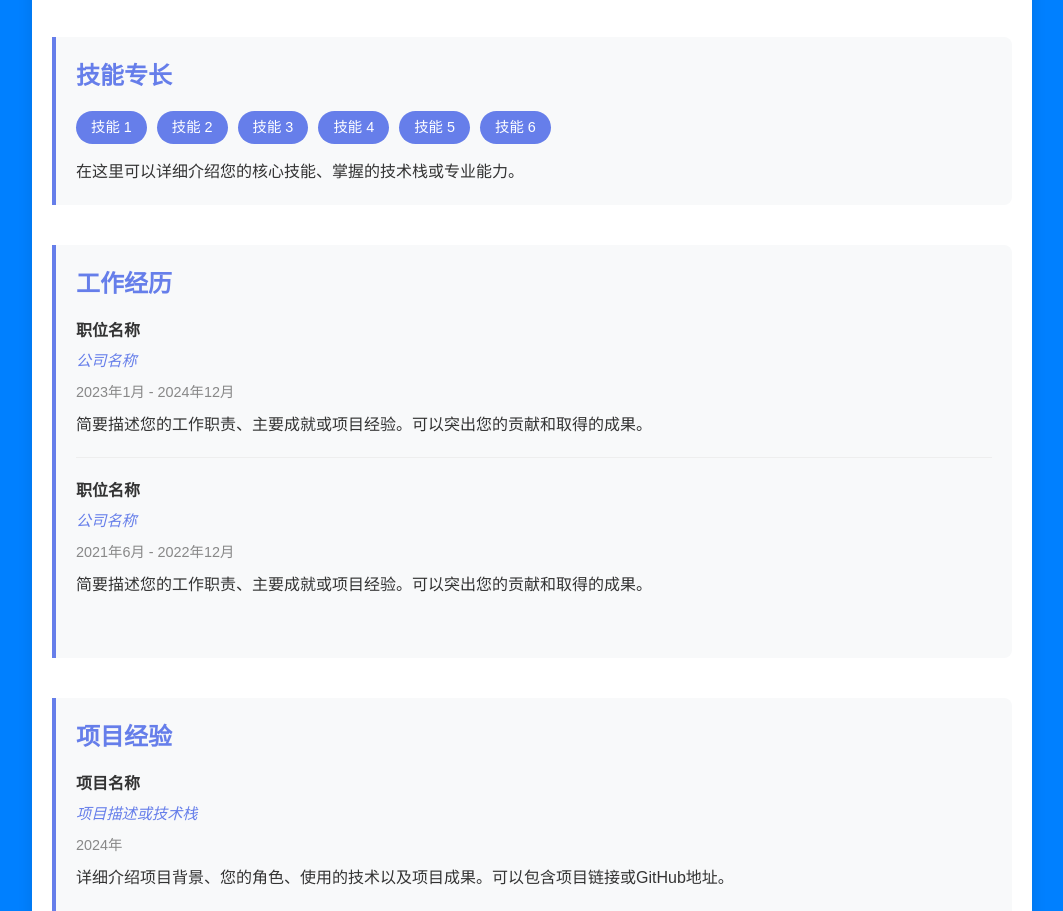
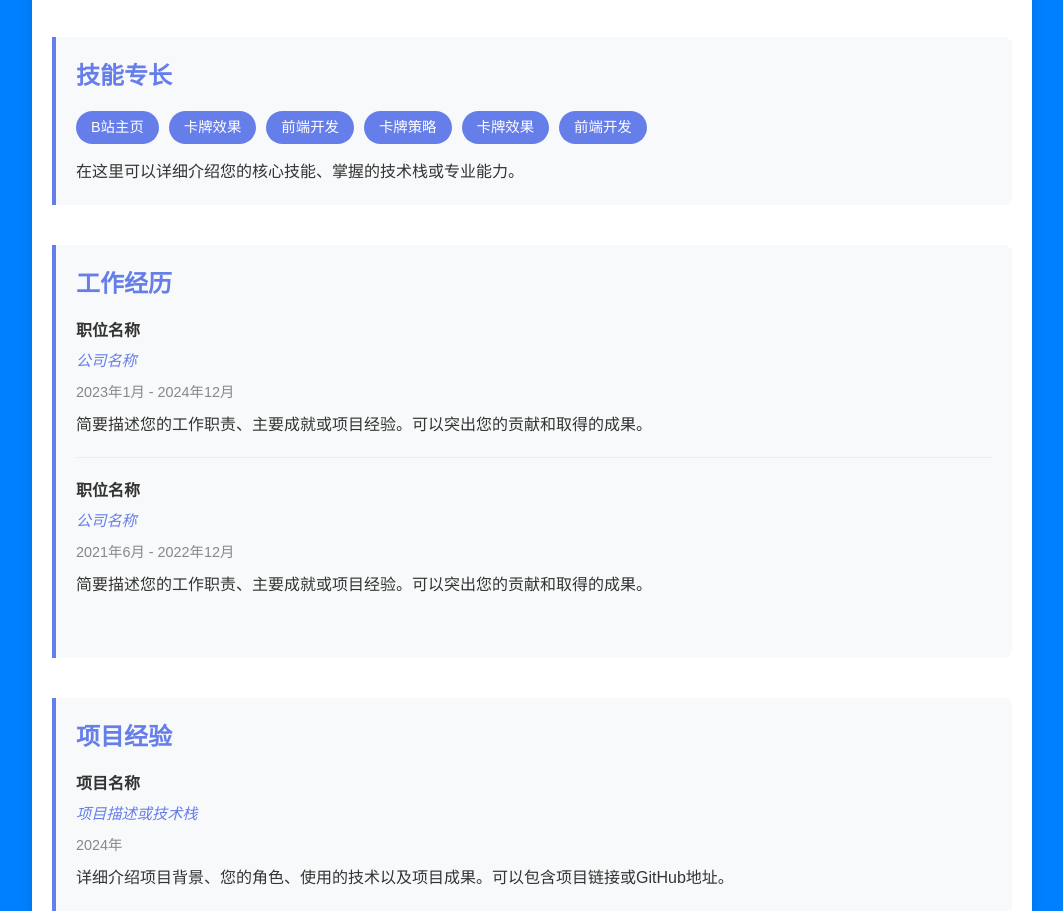
Before and after one commit to shaohanxi10001/shaohanxi, a plain HTML site: page index.html in a window 1280 px wide. Shown: the part 805-1716 px from the top of the page, without its empty margins (108-1171 px from the left). Drawn offline with Linux system fonts and the light colour scheme.

Commit message:
index.html

```diff
--- a/index.html
+++ b/index.html
@@ -222,12 +222,12 @@
         <div class="section">
             <h2>技能专长</h2>
             <div class="skills">
-                <span class="skill-tag">技能 1</span>
-                <span class="skill-tag">技能 2</span>
-                <span class="skill-tag">技能 3</span>
-                <span class="skill-tag">技能 4</span>
-                <span class="skill-tag">技能 5</span>
-                <span class="skill-tag">技能 6</span>
+                <span class="skill-tag" data-href="https://www.bilibili.com">B站主页</span>
+                <span class="skill-tag" data-href="https://www.minecraft.net">卡牌效果</span>
+                <span class="skill-tag" data-href="https://666.com">前端开发</span>
+                <span class="skill-tag" data-href="https://www.kardsgame.com/decks">卡牌策略</span>
+                <span class="skill-tag" data-href="https://www.kardsgame.com/cards">卡牌效果</span>
+                <span class="skill-tag" data-href="https://你的博客.com">前端开发</span>
             </div>
             <p style="margin-top: 15px;">在这里可以详细介绍您的核心技能、掌握的技术栈或专业能力。</p>
         </div>
```
